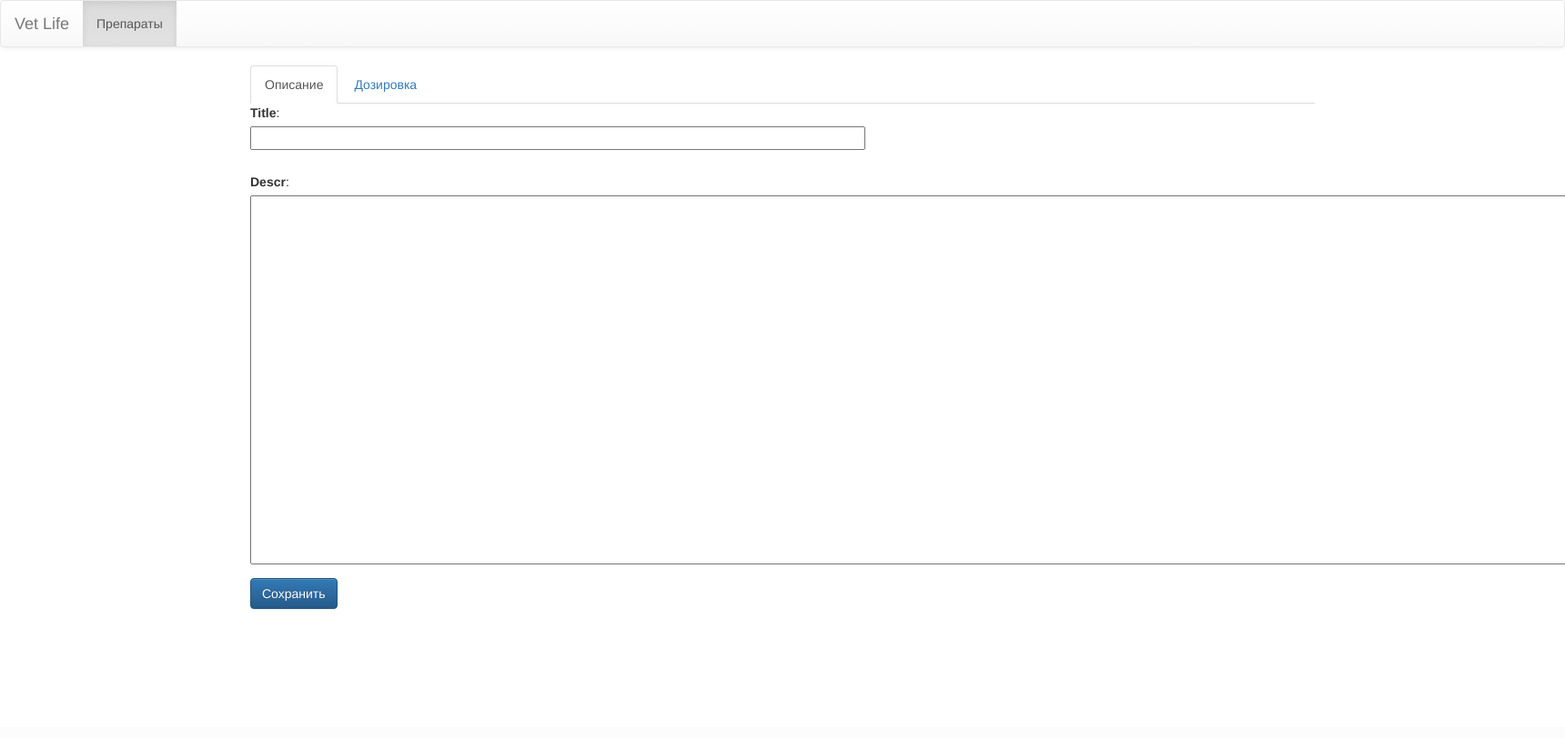
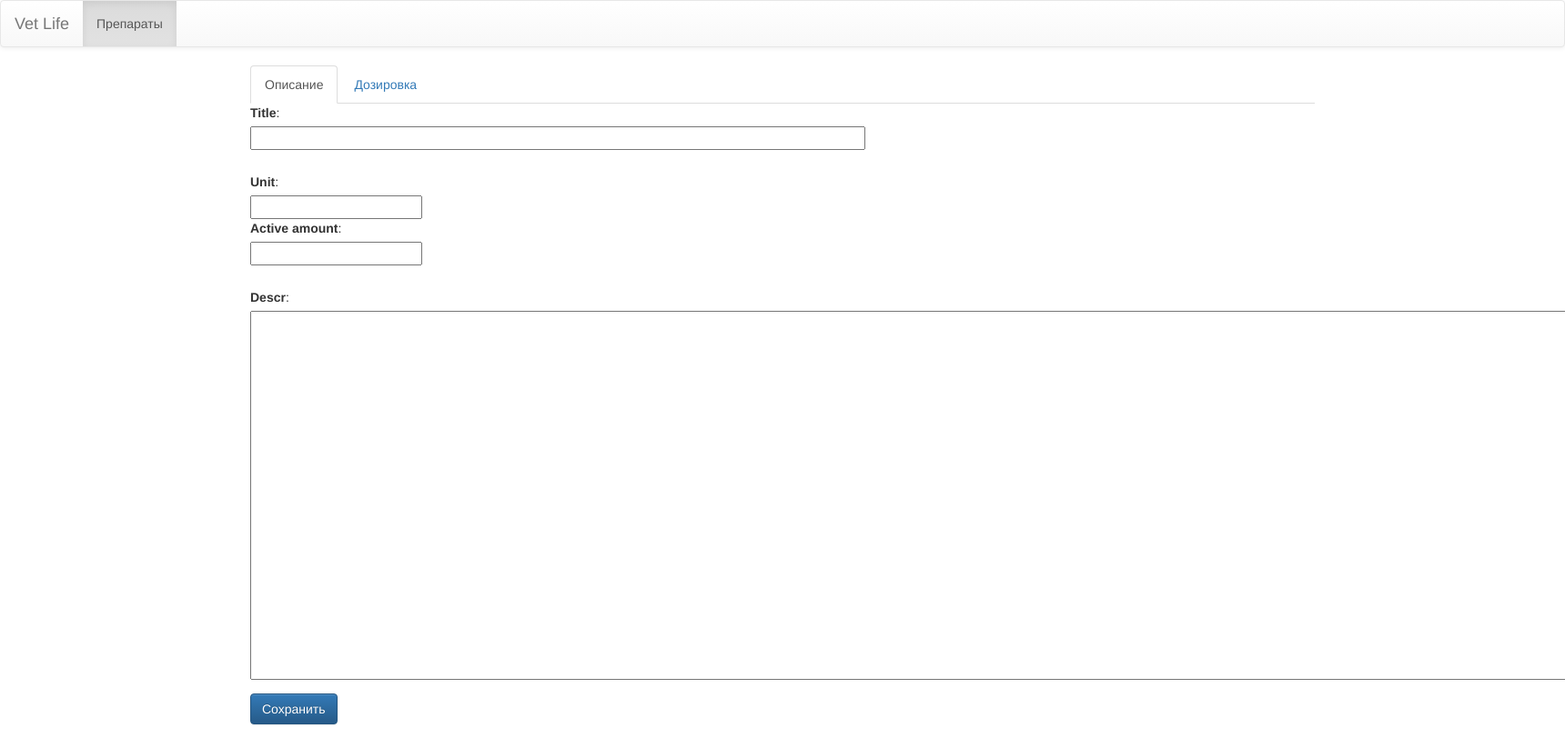
Before and after one commit to Klinskikh/VetLife, a Python web app: template templates/medicine/edit.html in a window 1720 px wide; the page is wider, and only the part inside the window is pictured. Shown: that part at 91% size. Before the commit the page ends 671 px from the top of that part, so only its background shows below. Run offline with Jinja, Linux system fonts and the light colour scheme; the template is opened without the code that fills it: most values are stand-ins (such as "Sample title", 1, 10 or a date in 2020); form fields are guessed from the names that the template uses.

Commit message:
Добавлена возможность задавать количество действующего вещества

```diff
--- a/forms/Dosage.py
+++ b/forms/Dosage.py
@@ -8,7 +8,6 @@ from VetLife import models
 
 class DosageForm(ModelForm):
     dosage_type = QuerySelectField(query_factory=models.DosageType.query.all, label=u"Тип дозировки")
-    unit = QuerySelectField(query_factory=models.Unit.query.all, label=u"Еденица измерения")
 
     class Meta:
         model = models.Dosage
--- a/forms/Medicine.py
+++ b/forms/Medicine.py
@@ -1,11 +1,13 @@
 # -*- coding: utf-8 -*-
 from wtforms.widgets import TextArea
+from wtforms_alchemy import QuerySelectField
 
 from . import ModelForm
-from VetLife.models import Medicine
+from VetLife import models
 
 
 class MedicineForm(ModelForm):
+    unit = QuerySelectField(query_factory=models.Unit.query.all, label=u"Еденица измерения")
     class Meta:
-        model = Medicine
+        model = models.Medicine
         field_args = {'descr': {'widget': TextArea()}}
--- a/templates/dosage/edit.html
+++ b/templates/dosage/edit.html
@@ -10,10 +10,6 @@
                     <p>
                         {{ form.dosage_type.label }}:<br>
                         {{ form.dosage_type }}<br>
-                    </p>
-                    <p>
-                        {{ form.unit.label }}:<br>
-                        {{ form.unit }}<br>
                     </p>
                     <h4>Дозировка</h4>
                     <p>
--- a/templates/medicine/edit.html
+++ b/templates/medicine/edit.html
@@ -19,6 +19,13 @@
                         {{ form.title(size=80) }}<br>
                         </p>
                     </div>
+                    <div class="form-group">                    <p>
+                        {{ form.unit.label }}:<br>
+                        {{ form.unit }}<br>
+                        {{ form.active_amount.label }}:<br>
+                        {{ form.active_amount }}<br>
+                    </p>
+                    </div>
                     <div class="form-group">
                         {{ form.descr.label }}:<br>
                         {{ form.descr(rows=20, cols=200) }}<br>
```
